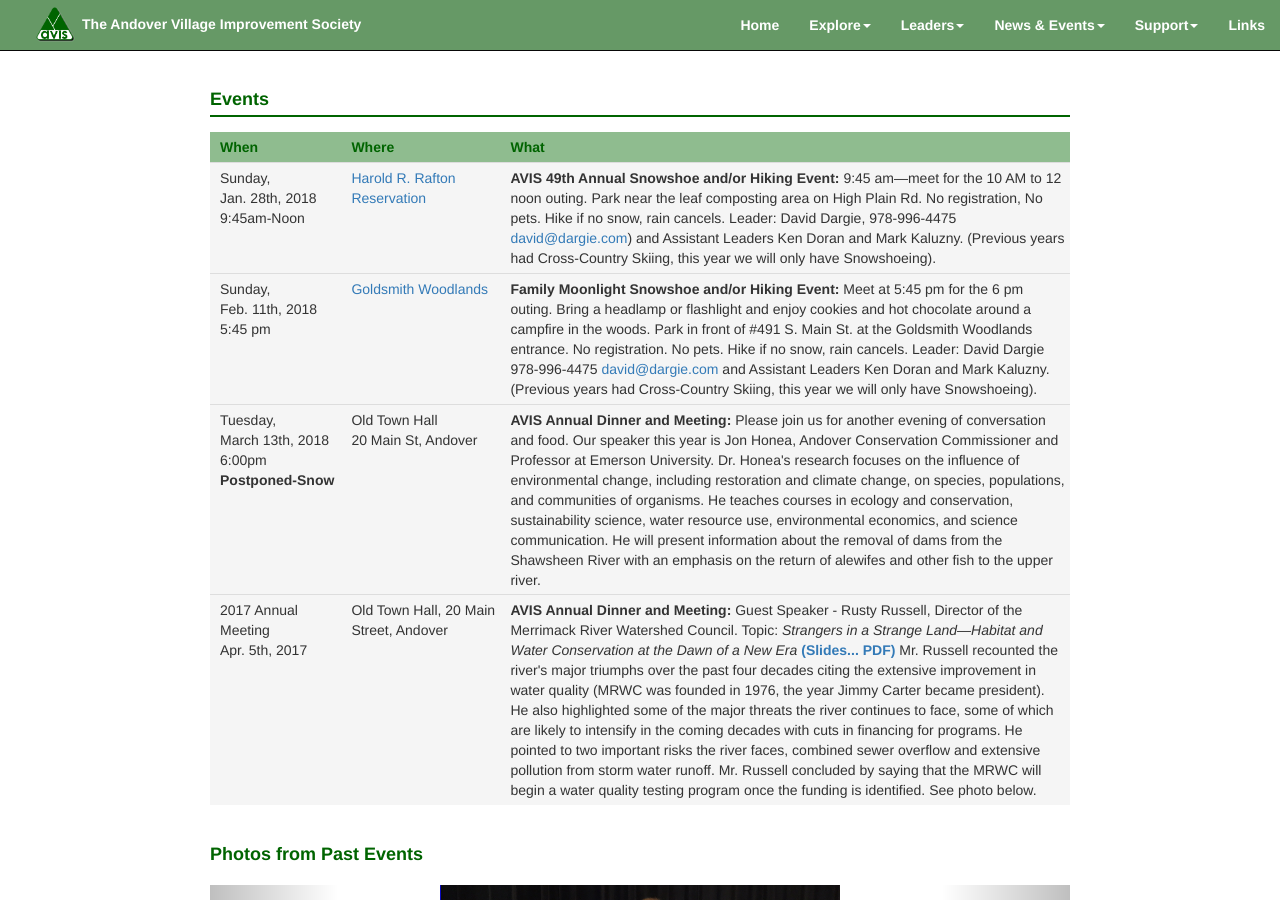
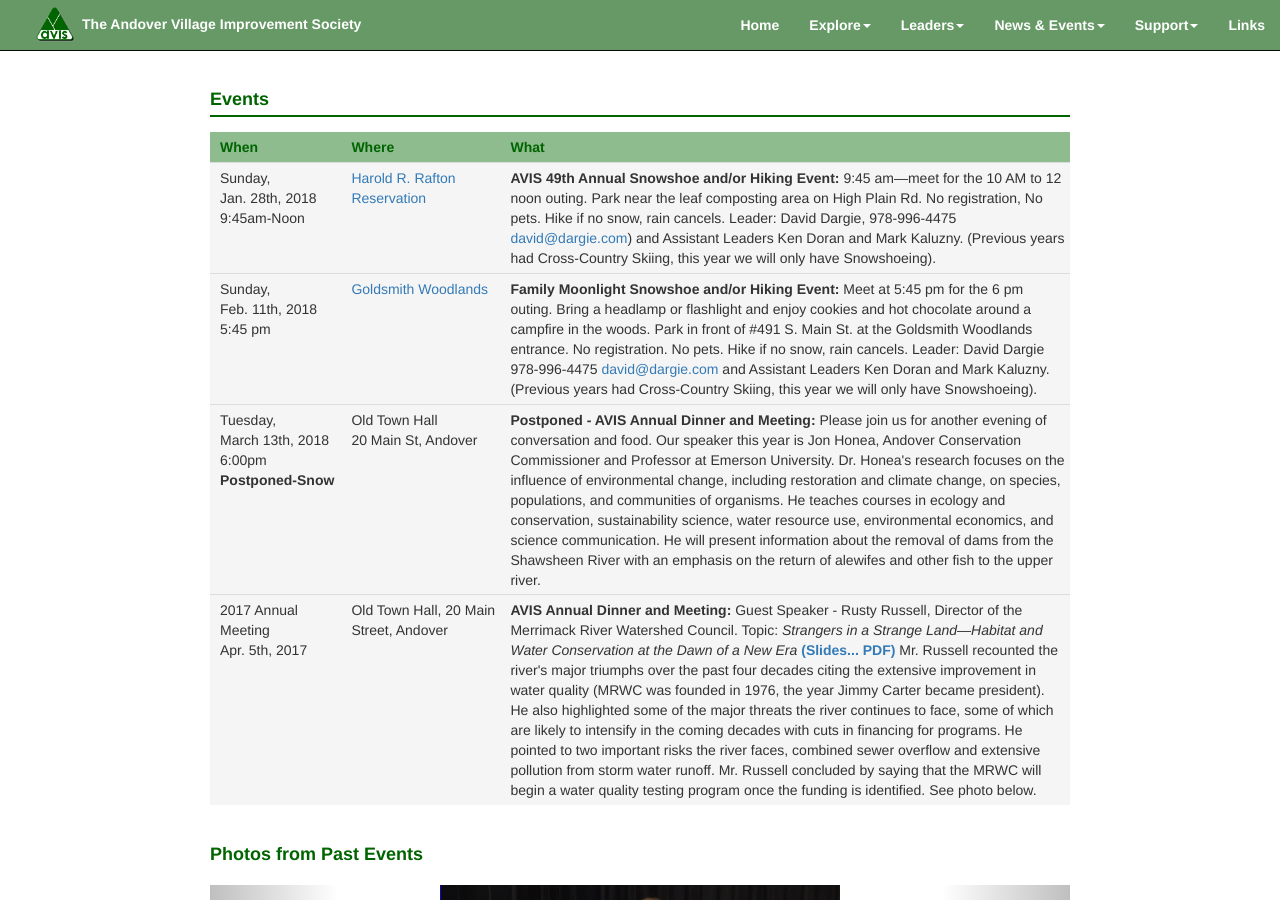
Before and after one commit to avisandover/avis-website, a Jekyll site: the page built from events.html, in a window 1280 px wide and 900 px high. Built offline with Jekyll 4.4.1, drawn with Linux system fonts in a browser that asks for light colours.

Commit message:
Annual Dinner Postponed

```diff
--- a/events.html
+++ b/events.html
@@ -50,7 +50,7 @@
 							Old Town Hall<br>
 							20 Main St, Andover<br>
 						</td>
-						<td><strong>AVIS Annual Dinner and Meeting: </strong>Please join us for another evening of conversation and food. Our speaker this year is Jon Honea, Andover Conservation Commissioner and Professor at Emerson University.  Dr. Honea's research focuses on the influence of environmental change, including restoration and climate change, on species, populations, and communities of organisms. He teaches courses in ecology and conservation, sustainability science, water resource use, environmental economics, and science communication. He will present information about the removal of dams from the Shawsheen River with an emphasis on the return of alewifes and other fish to the upper river.<br>
+						<td><strong>Postponed - AVIS Annual Dinner and Meeting: </strong>Please join us for another evening of conversation and food. Our speaker this year is Jon Honea, Andover Conservation Commissioner and Professor at Emerson University.  Dr. Honea's research focuses on the influence of environmental change, including restoration and climate change, on species, populations, and communities of organisms. He teaches courses in ecology and conservation, sustainability science, water resource use, environmental economics, and science communication. He will present information about the removal of dams from the Shawsheen River with an emphasis on the return of alewifes and other fish to the upper river.<br>
 						</td>
 					</tr>
 	  				<tr>
```
